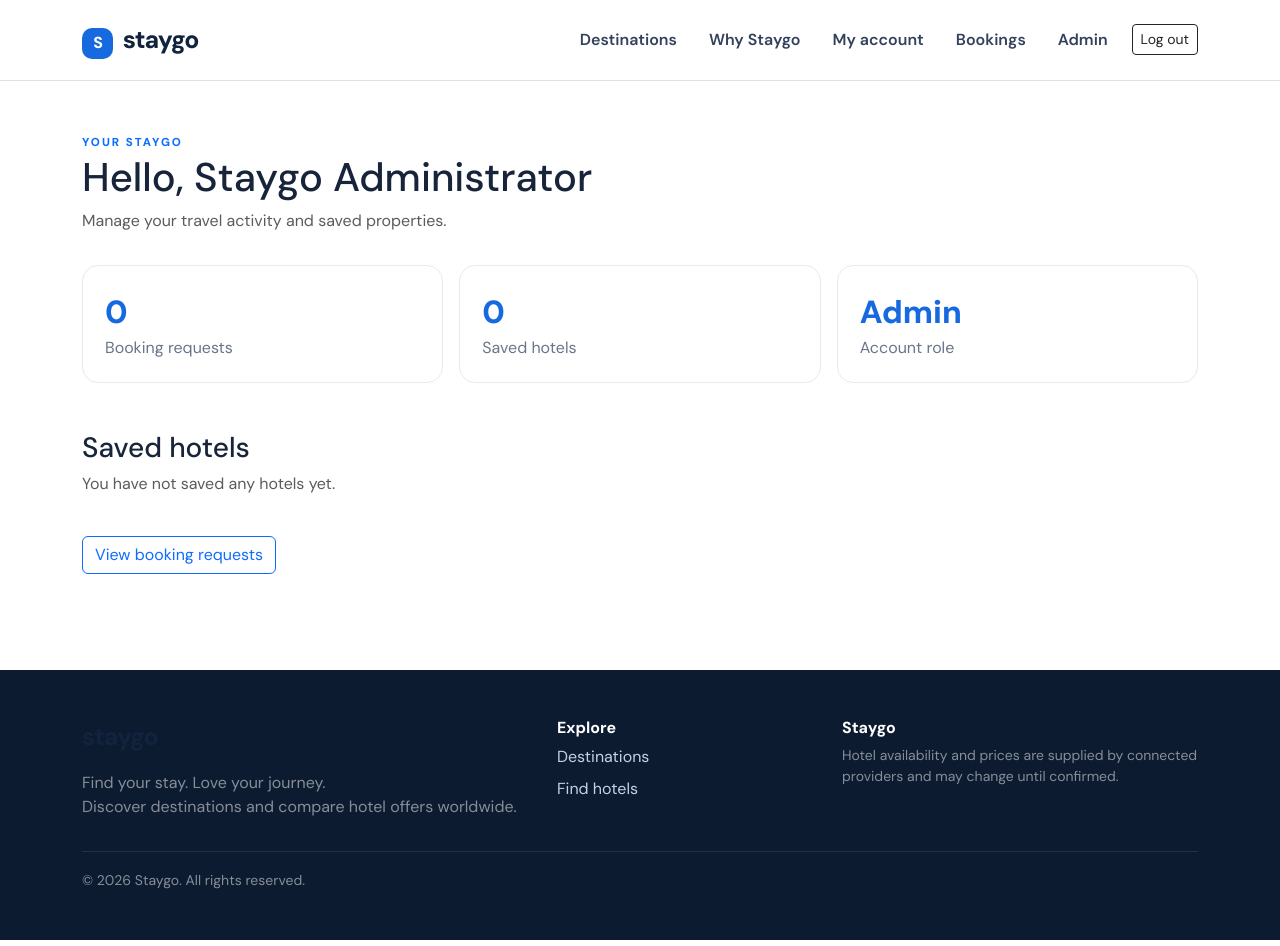
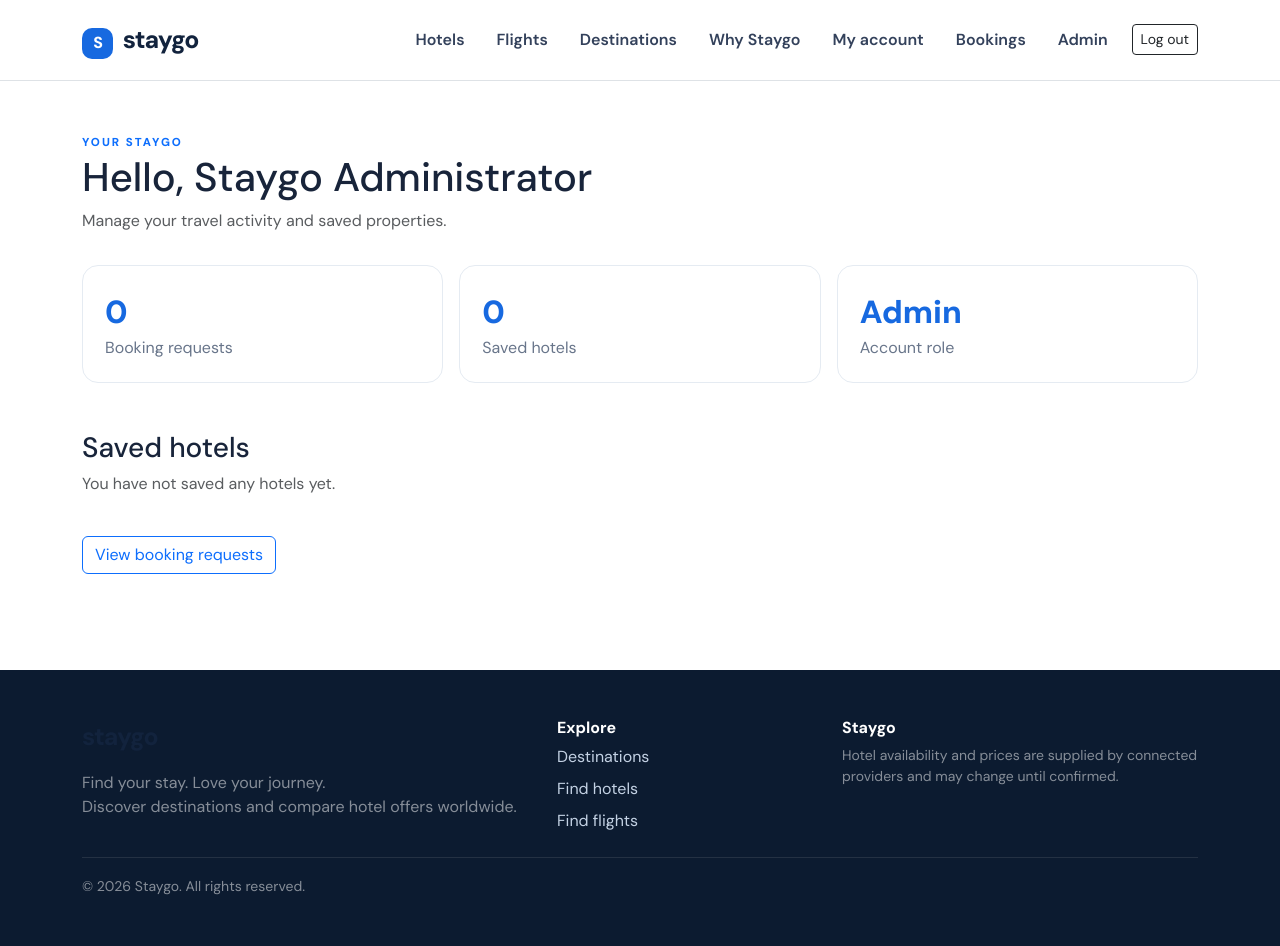
Before and after one commit to rafezubair100/staygo, a Laravel app: page /account in a window 1280 px wide. Run offline with Laravel 12, Linux system fonts and the light colour scheme; a user stored in the database is signed in; data comes from the database, SQL or seed files in the repository; data that the repository does not hold is empty.

Commit message:
Add Hotels and Flights links to site menu

```diff
--- a/resources/views/layouts/app.blade.php
+++ b/resources/views/layouts/app.blade.php
@@ -16,6 +16,8 @@
     <button class="navbar-toggler" data-bs-toggle="collapse" data-bs-target="#nav"><span class="navbar-toggler-icon"></span></button>
     <div class="collapse navbar-collapse" id="nav">
       <ul class="navbar-nav ms-auto align-items-lg-center gap-lg-3">
+        <li><a class="nav-link" href="{{ route('home') }}">Hotels</a></li>
+        <li><a class="nav-link" href="{{ route('flights.index') }}">Flights</a></li>
         <li><a class="nav-link" href="{{ route('home') }}#destinations">Destinations</a></li>
         <li><a class="nav-link" href="{{ route('home') }}#why">Why Staygo</a></li>
         @auth
@@ -35,7 +37,7 @@
 @if(session('success'))<div class="container mt-3"><div class="alert alert-success">{{ session('success') }}</div></div>@endif
 @if($errors->any())<div class="container mt-3"><div class="alert alert-danger"><ul class="mb-0">@foreach($errors->all() as $error)<li>{{ $error }}</li>@endforeach</ul></div></div>@endif
 <main>@yield('content')</main>
-<footer class="footer mt-5"><div class="container py-5"><div class="row g-4"><div class="col-md-5"><a class="brand text-white" href="{{ route('home') }}">staygo</a><p class="text-white-50 mt-3">Find your stay. Love your journey.<br>Discover destinations and compare hotel offers worldwide.</p></div><div class="col-md-3"><h6>Explore</h6><a href="{{ route('home') }}#destinations">Destinations</a><a href="{{ route('home') }}">Find hotels</a></div><div class="col-md-4"><h6>Staygo</h6><p class="text-white-50 small">Hotel availability and prices are supplied by connected providers and may change until confirmed.</p></div></div><hr class="border-secondary"><small class="text-white-50">© {{ date('Y') }} Staygo. All rights reserved.</small></div></footer>
+<footer class="footer mt-5"><div class="container py-5"><div class="row g-4"><div class="col-md-5"><a class="brand text-white" href="{{ route('home') }}">staygo</a><p class="text-white-50 mt-3">Find your stay. Love your journey.<br>Discover destinations and compare hotel offers worldwide.</p></div><div class="col-md-3"><h6>Explore</h6><a href="{{ route('home') }}#destinations">Destinations</a><a href="{{ route('home') }}">Find hotels</a><a href="{{ route('flights.index') }}">Find flights</a></div><div class="col-md-4"><h6>Staygo</h6><p class="text-white-50 small">Hotel availability and prices are supplied by connected providers and may change until confirmed.</p></div></div><hr class="border-secondary"><small class="text-white-50">© {{ date('Y') }} Staygo. All rights reserved.</small></div></footer>
 <script src="https://cdn.jsdelivr.net/npm/bootstrap@5.3.3/dist/js/bootstrap.bundle.min.js"></script>
 <script src="{{ asset('js/staygo.js') }}"></script>
 @stack('scripts')
```
